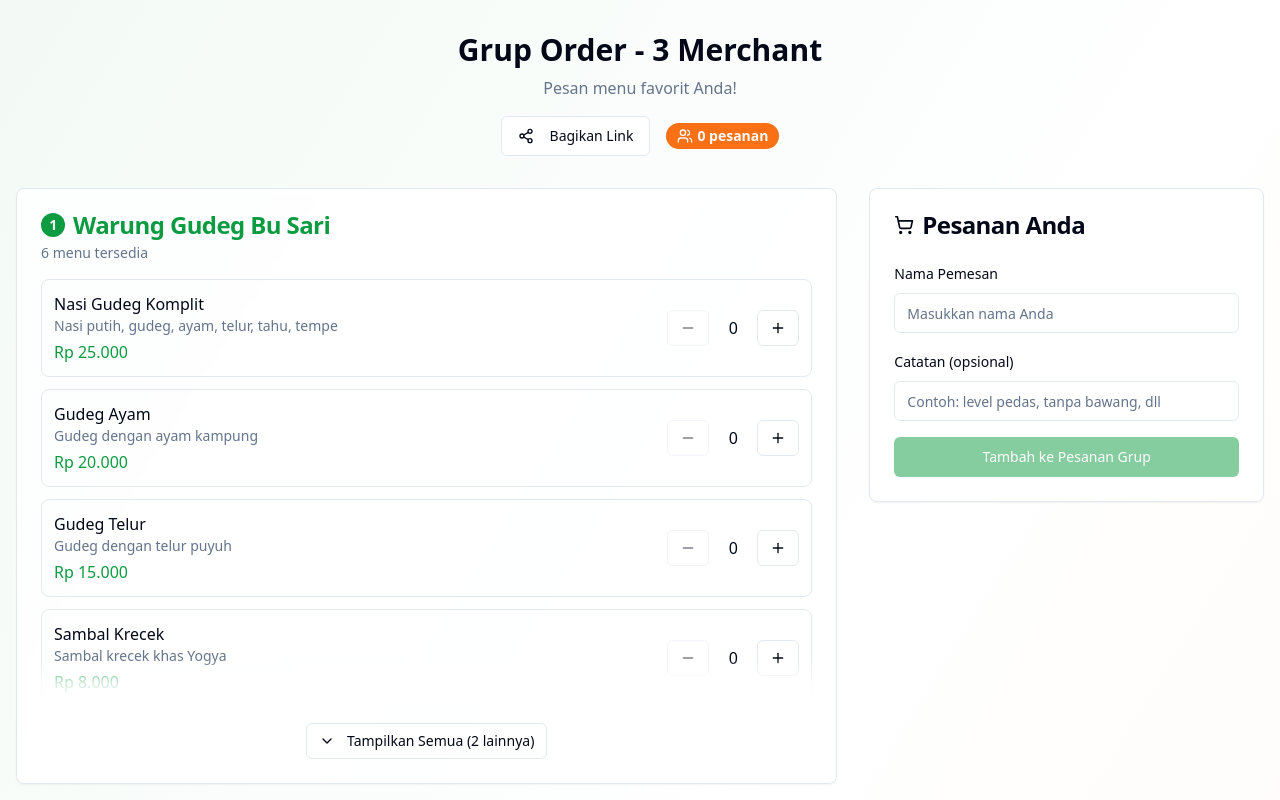
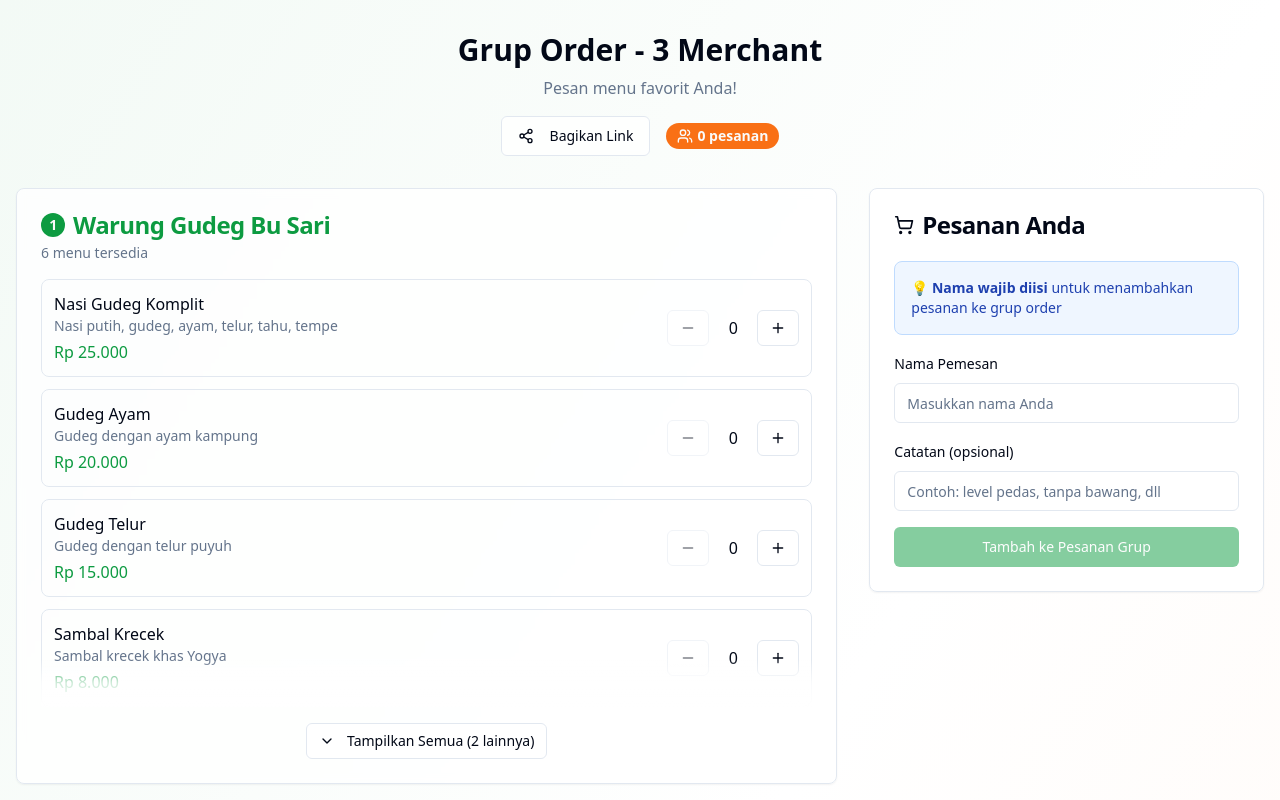
Before and after one commit to bungandy/gofood-group-order, a React (Vite) app: page /order/1 in a window 1280 px wide. Shown: the top 800 px of the page. Built offline with nearby package versions, Linux system fonts and the light colour scheme.

Commit message:
Tambahkan notice nama required
Menambahkan notifikasi bahwa nama diperlukan untuk menambahkan pesanan grup.
-edited src/pages/OrderingPage.tsx

```diff
--- a/src/pages/OrderingPage.tsx
+++ b/src/pages/OrderingPage.tsx
@@ -434,6 +434,13 @@ const OrderingPage = () => {
                 </CardTitle>
                </CardHeader>
                 <CardContent className="space-y-4">
+                  {/* Required Notice */}
+                  <Alert className="border-blue-200 bg-blue-50 dark:bg-blue-950/20">
+                    <AlertDescription className="text-blue-800 dark:text-blue-200 text-sm">
+                      💡 <strong>Nama wajib diisi</strong> untuk menambahkan pesanan ke grup order
+                    </AlertDescription>
+                  </Alert>
+
                   {/* Edit Notice */}
                   {editingOrder && (
                     <Alert className="border-amber-200 bg-amber-50 dark:bg-amber-950/20">
```
Lines whose indentation alone changed are shown as unchanged.
